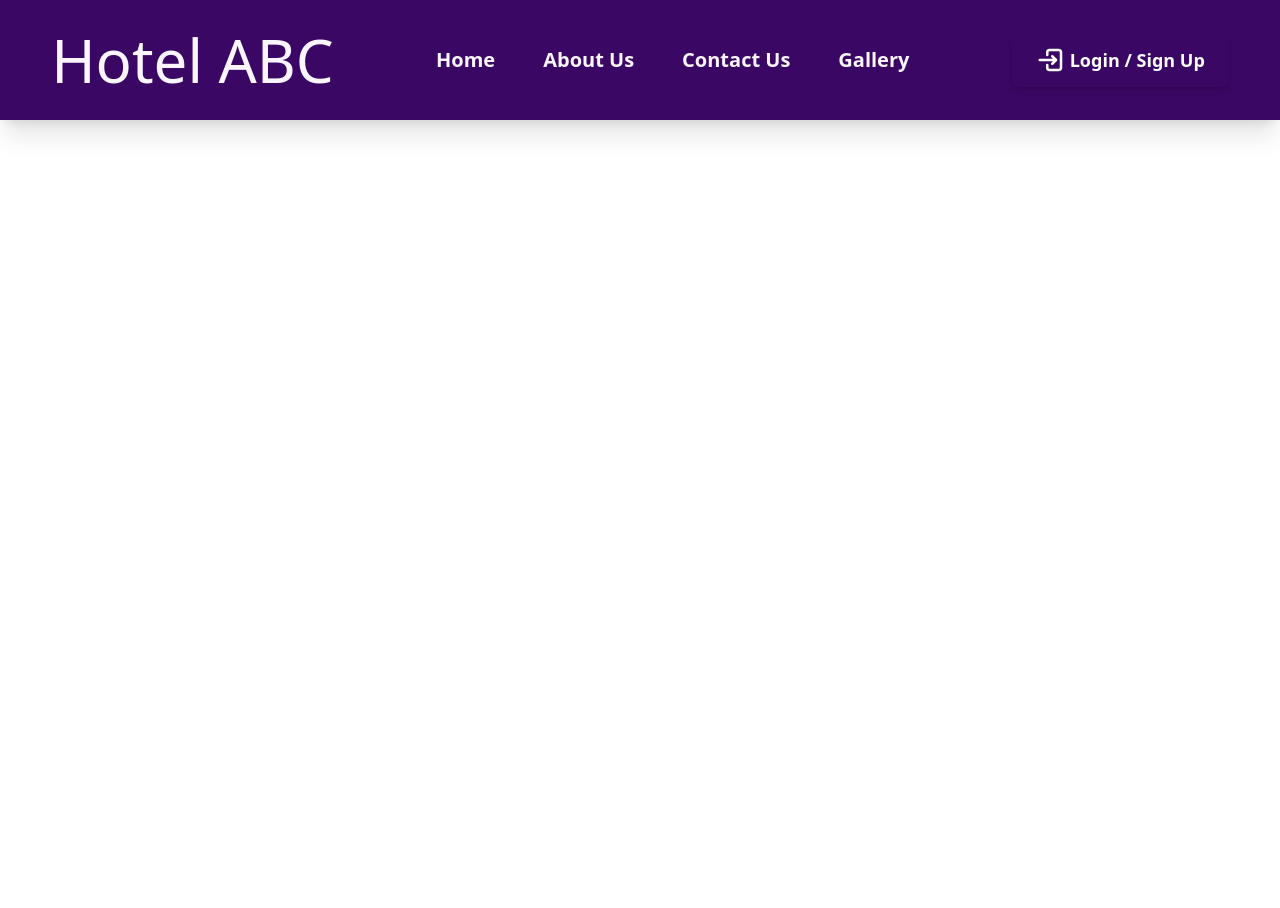
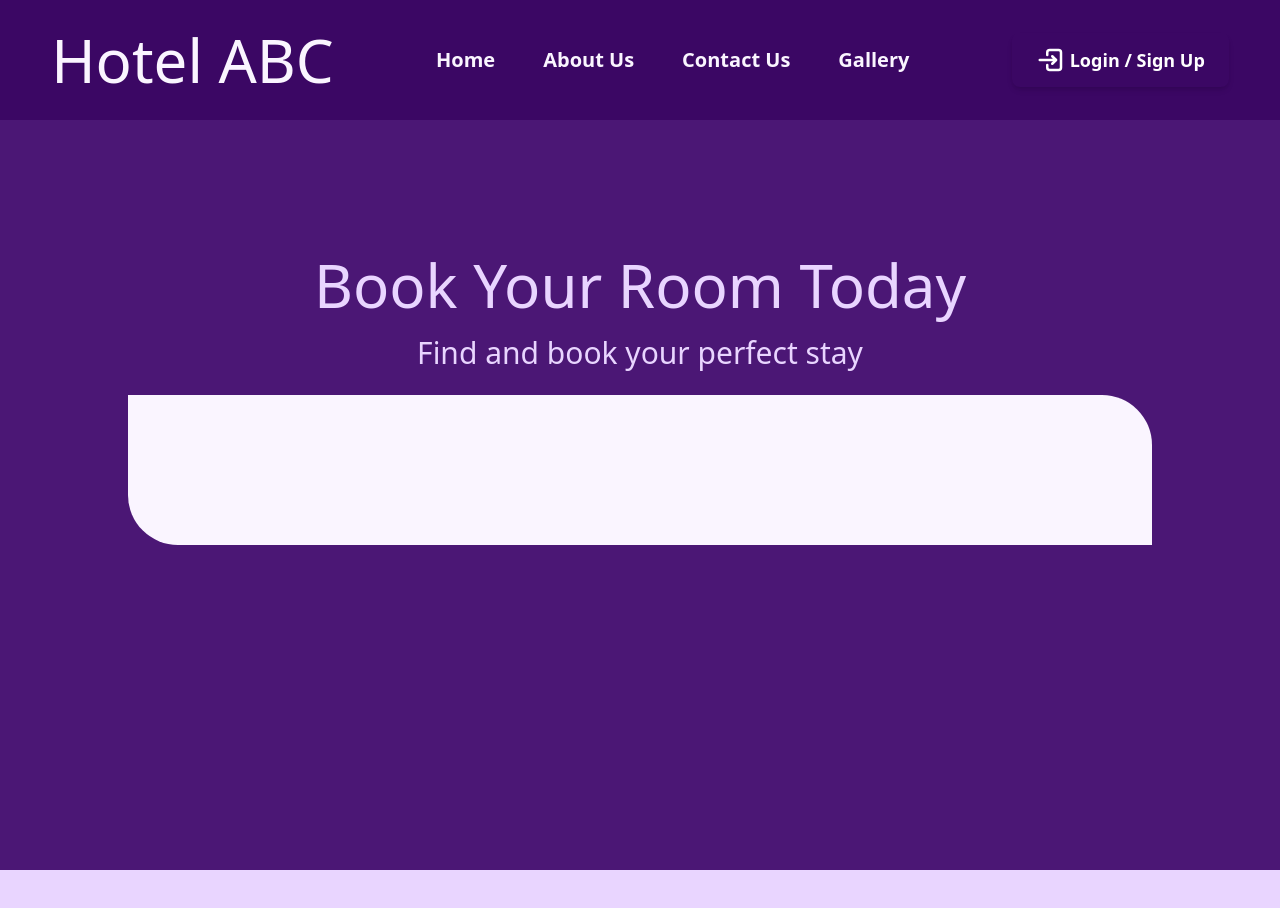
Before and after one commit to Dewruwan95/hotel-booking-frontend, a React (Vite) app: page / in a window 1280 px wide. Shown: the top 908 px of the page. Before the commit the page ends 800 px from the top, so only its background shows below. Built offline with nearby package versions, Linux system fonts and the light colour scheme; no server answers.

Commit message:
created client home page main hero section structure

```diff
--- a/src/pages/clientPages/home/HomePage.jsx
+++ b/src/pages/clientPages/home/HomePage.jsx
@@ -3,7 +3,41 @@ import Header from "../../../components/clientHeader/Header";
 function HomePage() {
   return (
     <>
+      {/* client header */}
       <Header />
+
+      {/* main background */}
+      <div className="w-[100%] h-[100vh] bg-purple-200 flex justify-center">
+        {/* hero section */}
+        <div className="w-[100%] h-[750px] bg-purple-800 overflow-hidden">
+          {/* hero image */}
+          <div
+            className="h-full w-full bg-cover bg-center flex flex-col items-center"
+            style={{ backgroundImage: "hero.jpg" }}
+          >
+            {/* background overlay */}
+            <div className="h-full w-full bg-black bg-opacity-30">
+              {/* hero text content */}
+              <div className="h-full w-full flex flex-col items-center mt-[100px]">
+                {/* heading text */}
+                <div className="p-[20px] flex flex-col items-center">
+                  {/* primary heading */}
+                  <h1 className="text-[60px] text-purple-200">
+                    Book Your Room Today
+                  </h1>
+                  {/* secondary heading */}
+                  <h2 className="text-[30px] text-purple-200">
+                    Find and book your perfect stay
+                  </h2>
+                </div>
+
+                {/* booking placeholder */}
+                <div className="w-[80%] h-[150px] bg-purple-50 rounded-bl-[50px] rounded-tr-[50px]"></div>
+              </div>
+            </div>
+          </div>
+        </div>
+      </div>
     </>
   );
 }
```
Also changed, not shown: public/hero.jpg (added).
